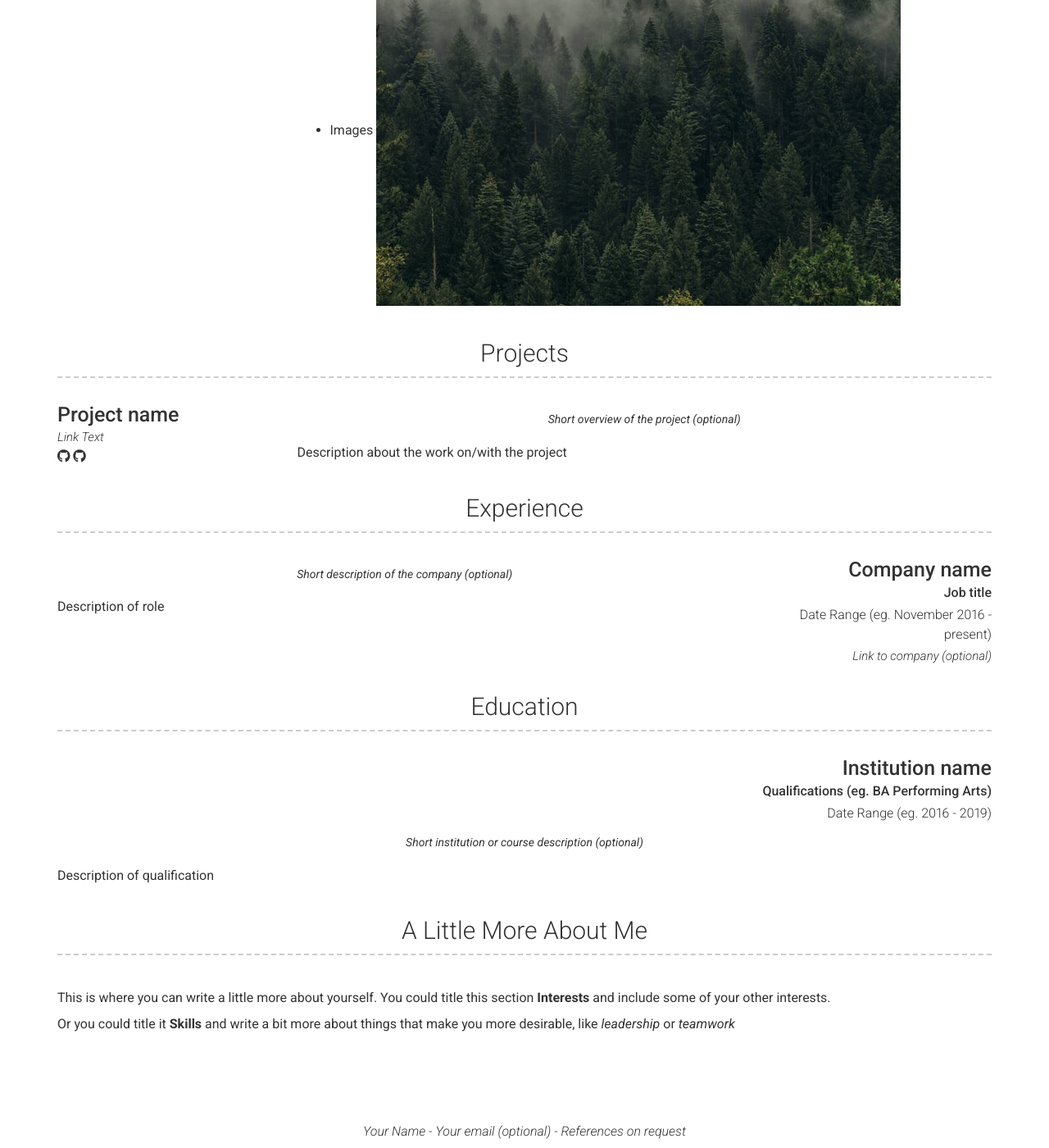
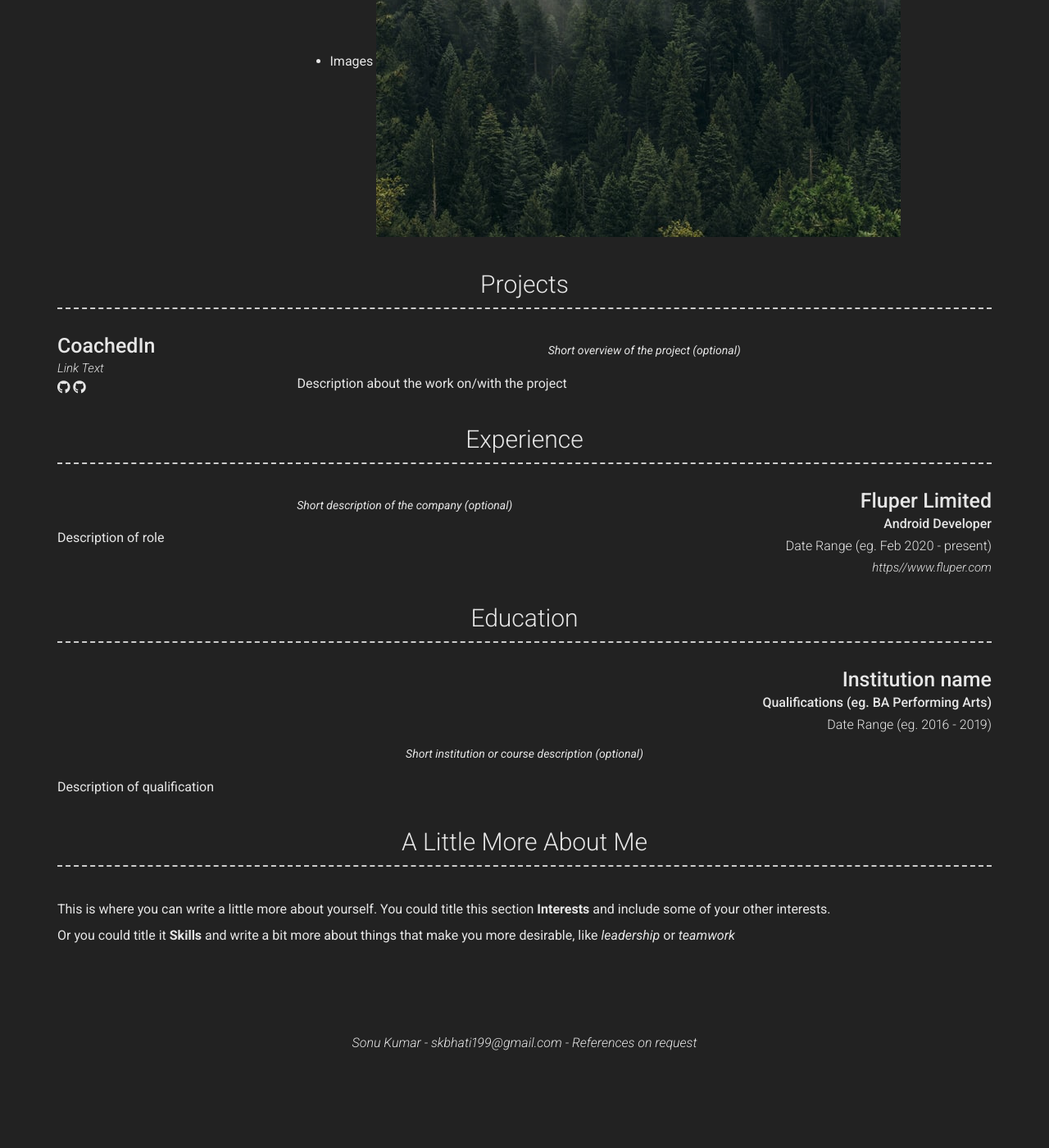
Before and after one commit to skbhati199/skbhati199.github.io, a Jekyll site: the page built from index.md, in a window 1280 px wide and 1400 px high, scrolled down 686 px. Shown: the whole window at 82% size. Built offline with Jekyll 4.4.1, drawn with Linux system fonts in a browser that asks for light colours; nearby versions of some CDN libraries; after the commit the page ends 1978 px from its top, so only the background shows below that; some of the changed text lies outside the part shown.

Commit message:
initail..

```diff
--- a/_config.yml
+++ b/_config.yml
@@ -6,38 +6,31 @@ repository: Git repository where your resume will be hosted, only required if yo
 version: 2
 
 # Personal info
-name: Your Name
-title: Your job title
-email: Your email (optional)
+name: Sonu Kumar
+title: Full Stack Developer
+email: skbhati199@gmail.com
 # email_title: Email (Email title override)
-phone: Your phone number (optional)
+phone: 9810659036
 # phone_title: Phone (Phone title override)
-website: Your website (eg. https://google.com)(optional)
+website: https://fluper.com
 # website_title: Web (Website title override)
 
 # Dark Mode (true/false/never)
-darkmode: false
+darkmode: true
 
 # Social links
-twitter_username: jekyllrb
-github_username:  jekyll
+twitter_username: SonuKum02900474
+github_username:  skbhati199
 stackoverflow_username: "00000001"
-dribbble_username: jekyll
-facebook_username: jekyll
-flickr_username: jekyll
-instagram_username: jekyll
-linkedin_username: jekyll
-xing_username: jekyll
-pinterest_username: jekyll
-youtube_username: jekyll
-googleplus_username: +jekyll
-orcid_username: 0000-0000-0000-0000
+facebook_username: skbhati199
+instagram_username: skbhati1992
+linkedin_username: sonu-kumar-9810659036
 
 # Additional icon links
 additional_links:
-- title: Link name
-  icon: Font Awesome brand icon name (eg. fab fa-twitter) (https://fontawesome.com/icons?d=gallery&s=brands&m=free)
-  url: Link url (eg. https://google.com)
+- title: Github
+  icon: fab fa-github
+  url: https://github.com/skbhati199
 # - title: another link
 #   icon: font awesome brand icon name (eg. fab fa-twitter) (https://fontawesome.com/icons?d=gallery&s=brands&m=free)
 #   url: Link url (eg. https://google.com)
@@ -65,8 +58,8 @@ content:
     layout: list # Type of content section (list/text)
     content:
       - layout: left
-        title: Project name
-        link: Link to project (eg. sproogen.github.io/modern-resume-theme)(optional)
+        title: CoachedIn
+        link: https//www.fluper.com
         link_text: Link Text
         additional_links:
           - title:  Github page for project (eg. sproogen/modern-resume-theme)
@@ -83,10 +76,10 @@ content:
     layout: list
     content:
       - layout: right
-        title: Company name
-        sub_title: Job title
-        caption: Date Range (eg. November 2016 - present)
-        link: Link to company (optional)
+        title: Fluper Limited
+        sub_title: Android Developer
+        caption: Date Range (eg. Feb 2020 - present)
+        link: https//www.fluper.com
         quote: >
           Short description of the company (optional)
         description: | # this will include new lines to allow paragraphs
```
